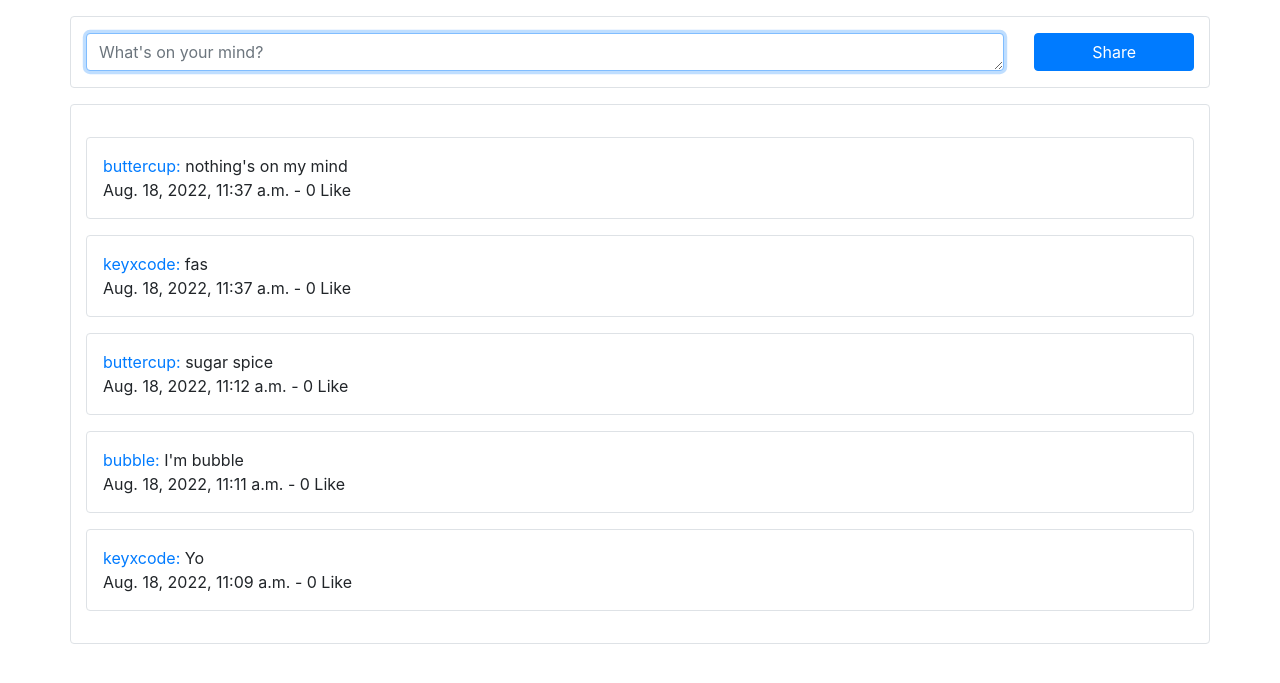
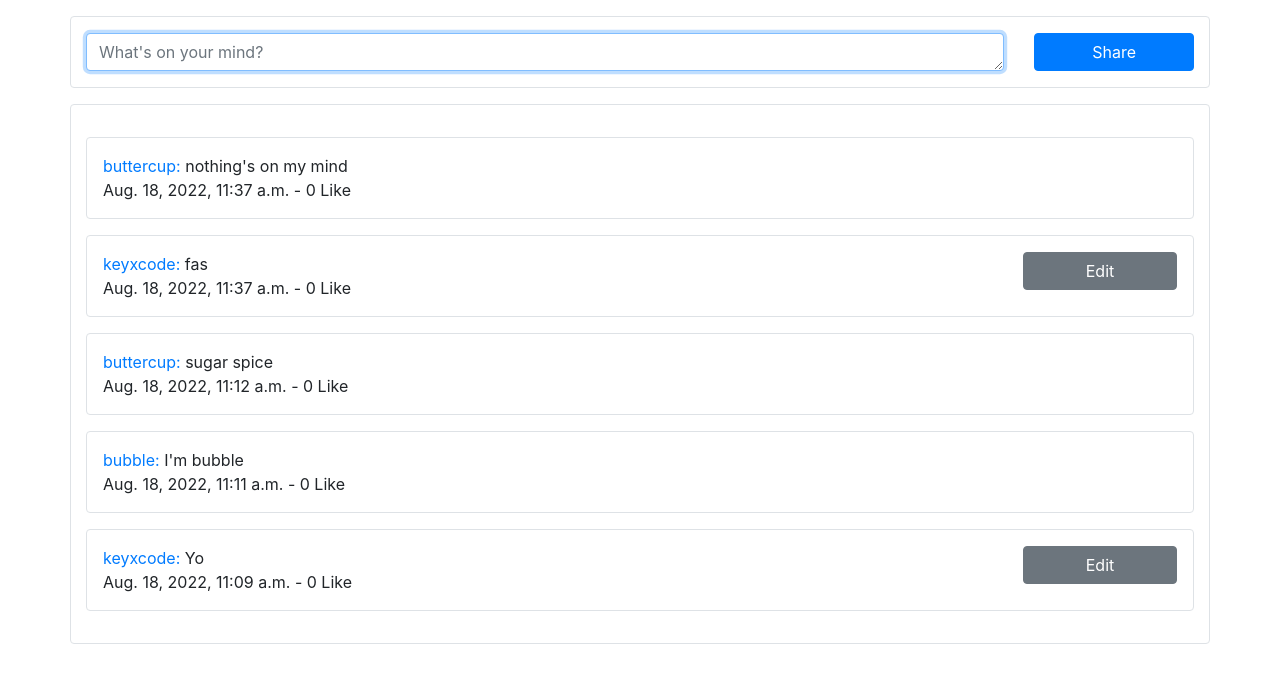
Before and after one commit to keyxcode/network, a Django app: page / in a window 1280 px wide. Shown: the part 56-739 px from the top of the page. Run offline with Django 3.2, Linux system fonts and the light colour scheme; a user stored in the database is signed in; data comes from the database, SQL or seed files in the repository; both versions use the stored data as it was after the commit; some libraries are stand-ins or nearby versions.

Commit message:
add edit buttons

```diff
--- a/network/templates/network/index.html
+++ b/network/templates/network/index.html
@@ -3,10 +3,10 @@
 {% block body %}
     <form action="{% url 'create_post' %}" class="border rounded row mb-3 mt-3" method="post">
         {% csrf_token %}
-            <div class="col-10">
+            <div class="col-sm-10">
                 <textarea autofocus class="form-control my-3" name="content" placeholder="What's on your mind?" rows="1"></textarea>
             </div>
-            <div class="col-2">
+            <div class="col-sm-2">
                 <input class="btn btn-primary my-3 w-100" type="submit" value="Share">
             </div>
     </form>
@@ -15,12 +15,21 @@
             {% if posts %}
                 {% for post in posts %}
                     <div class="border rounded p-3 my-3">
+                        <div class="row">
+                            <div class="col-10">
                                 <div>
                                     <a href="#">{{ post.poster }}:</a>
                                     <span>{{ post.content }}</span>
                                 </div>
                                 <div>
                                     {{ post.timestamp }} - 0 Like
+                                </div>
+                            </div>
+                            <div class="col-2">
+                                {% if request.user == post.poster %}
+                                    <button class="btn btn-secondary w-100">Edit</button>
+                                {% endif %}
+                            </div>
                         </div>
                     </div>
                 {% endfor %}
```
Also changed, not shown: db.sqlite3. Lines whose indentation alone changed are shown as unchanged.
